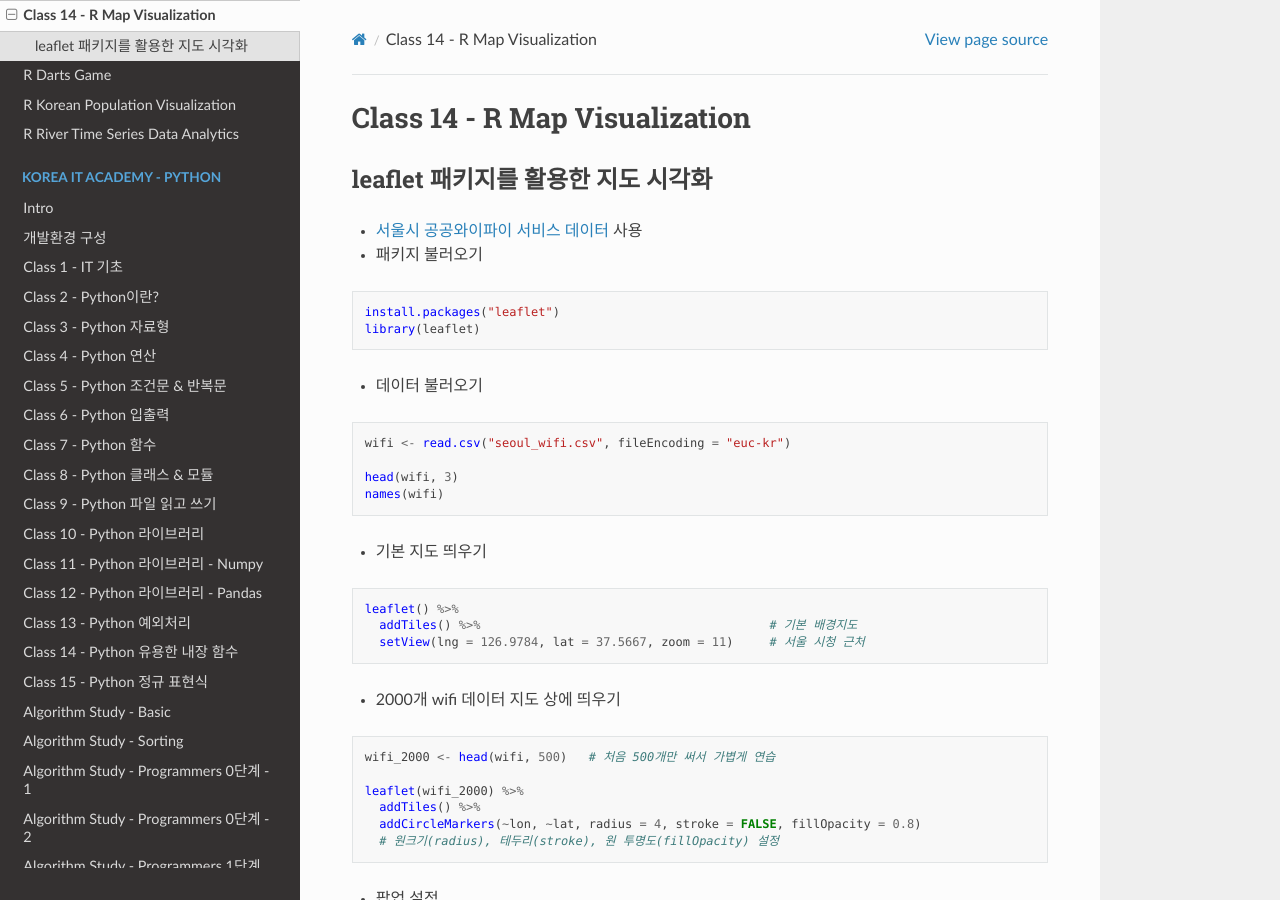
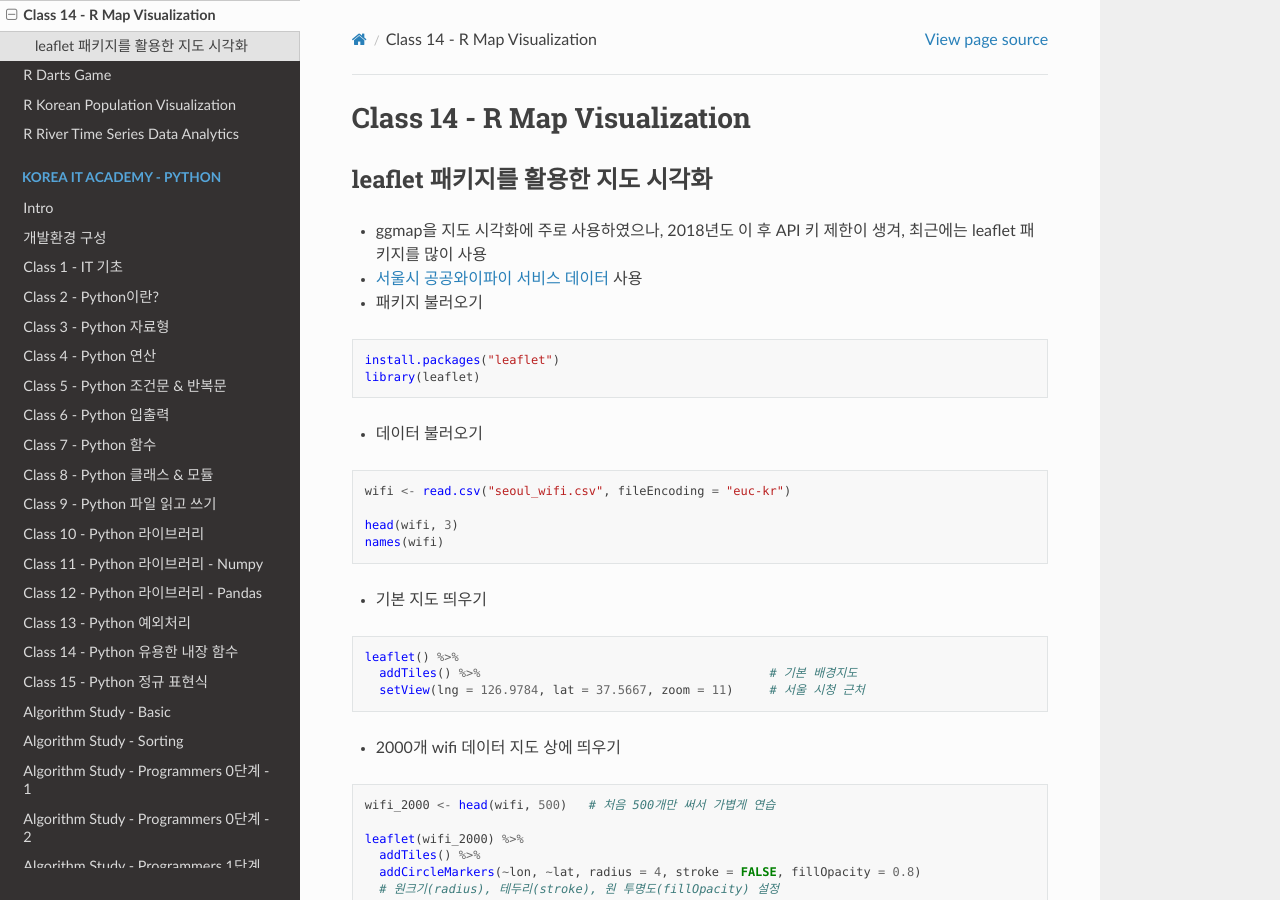
Before and after one commit to JeongSooNa/JeongSooNa-Docs, a Sphinx documentation site: the page built from docs/Korea_IT_Academy-DA/class_14.md, in a window 1280 px wide and 900 px high. Built offline with Sphinx 7.4.7 and the Read the Docs theme 3.1.0, drawn with Linux system fonts in a browser that asks for light colours; pages that are not in the unit, such as notebooks, are missing from menus.

Commit message:
update docs

```diff
--- a/docs/Korea_IT_Academy-DA/class_14.md
+++ b/docs/Korea_IT_Academy-DA/class_14.md
@@ -1,6 +1,8 @@
 # Class 14 - R Map Visualization
 
 ### leaflet 패키지를 활용한 지도 시각화
+
+- ggmap을 지도 시각화에 주로 사용하였으나, 2018년도 이 후 API 키 제한이 생겨, 최근에는 leaflet 패키지를 많이 사용
 
 - [서울시 공공와이파이 서비스 데이터](https://data.seoul.go.kr/dataList/OA-20883/S/1/datasetView.do) 사용
 
```
